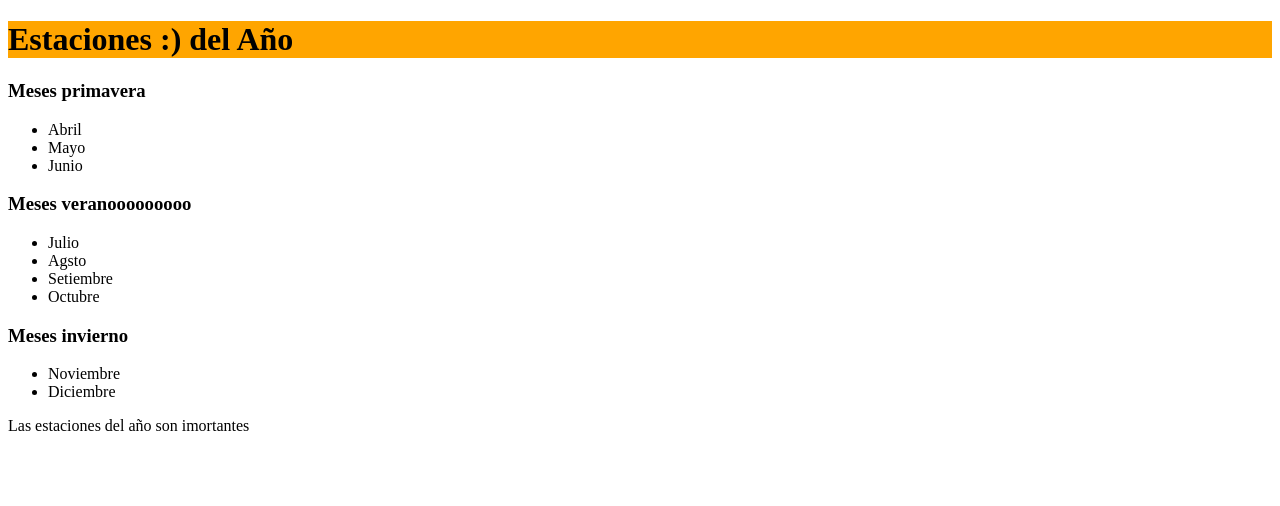
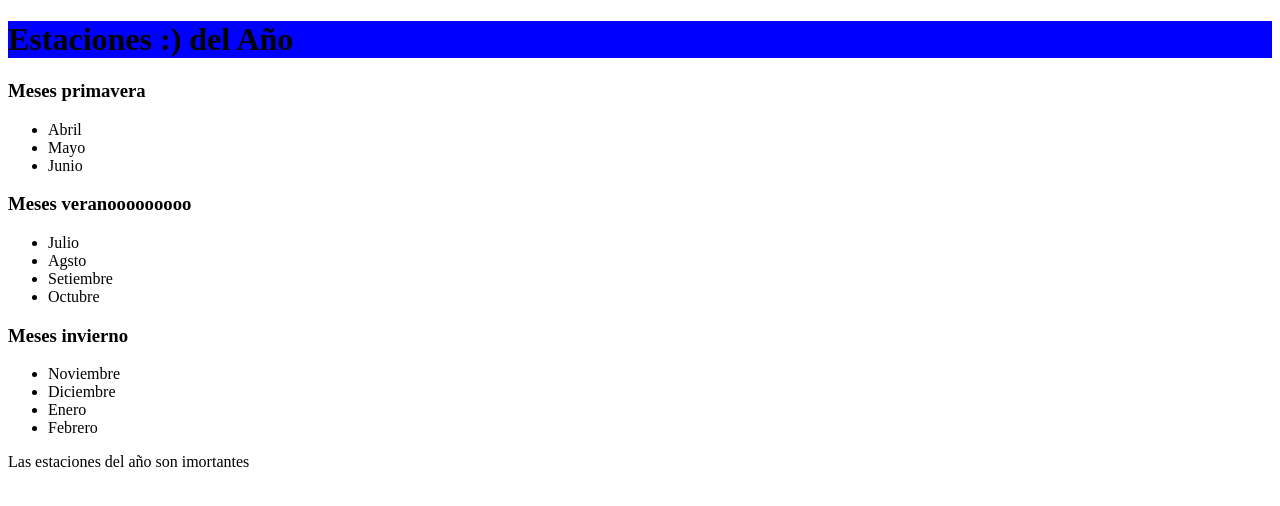
Before and after one commit to mariaqm/Proyect, a plain HTML site: page index.html in a window 1280 px wide. Drawn offline with Linux system fonts and the light colour scheme.

Commit message:
comit automatico maria

```diff
--- a/index.html
+++ b/index.html
@@ -6,7 +6,7 @@
 </head>
 <style >
 	h1{
-		background-color: orange;
+		background-color: blue;
 	}
 </style>
 <body>
@@ -29,6 +29,8 @@
 	<ul>
 		<li>Noviembre</li>
 		<li>Diciembre</li>
+		<li>Enero</li>
+		<li>Febrero</li>
 	</ul>
 	<div>Las estaciones del año son imortantes </div>
 
```
